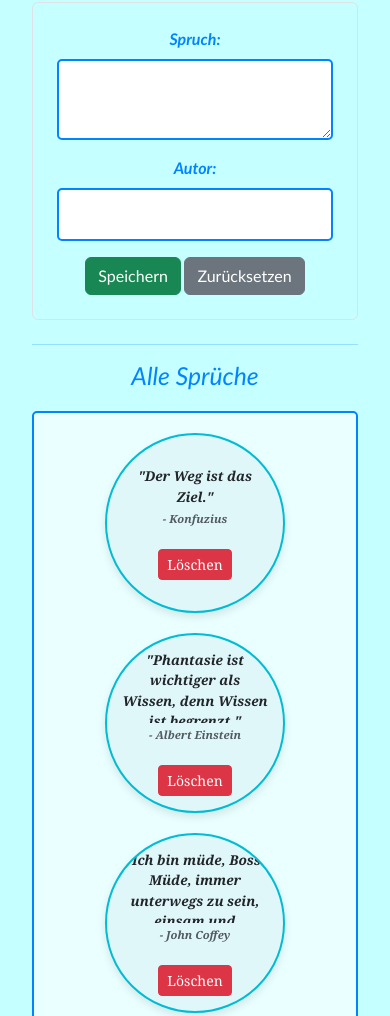
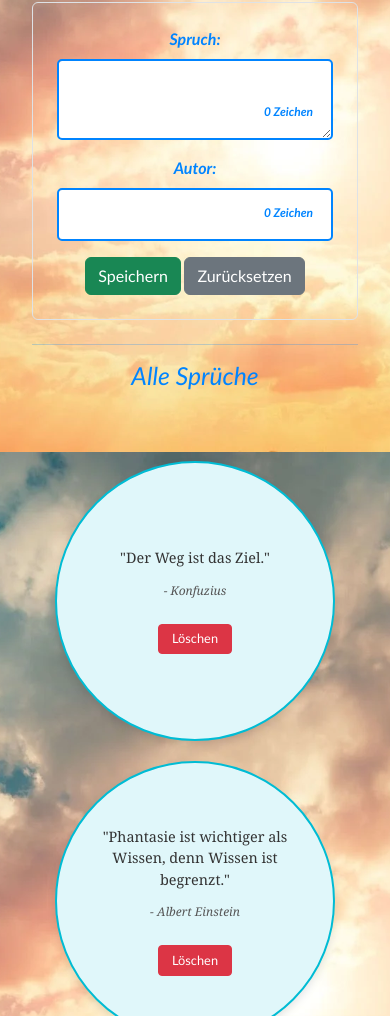
Before and after one commit to Benjamin-Kurth/web-app-homework, a plain HTML site: page index.html in a window 390 px wide. Shown: the part 392-1408 px from the top of the page. Drawn offline with nearby package versions, Linux system fonts and the light colour scheme.

Commit message:
added char counter and background picture, quote-bubbles now are shwon next to eachother/mobile one below another

```diff
--- a/app.js
+++ b/app.js
@@ -1,4 +1,4 @@
-// Schritt // Schritt 1: Elemente aus dem HTML "greifen".
+// Schritt 1: Elemente aus dem HTML "greifen".
 const spruchAnzeige = document.getElementById('spruch-anzeige');
 const randomSpruchBtn = document.getElementById('random-spruch-btn');
 const neuesSpruchForm = document.getElementById('neuer-spruch-form');
@@ -6,52 +6,85 @@ const spruchInput = document.getElementById('spruch-input');
 const autorInput = document.getElementById('autor-input');
 const spruchListe = document.getElementById('spruch-liste');
 
+// Elemente für die Zeichenzähler greifen
+const spruchCharCount = document.getElementById('spruch-char-count');
+const autorCharCount = document.getElementById('autor-char-count');
+
 // Schritt 2: Deine Daten. Füge hier gleich 2-3 deiner eigenen Lieblingssprüche hinzu!
 let sprueche = [
     { text: "Der Weg ist das Ziel.", autor: "Konfuzius" },
     { text: "Phantasie ist wichtiger als Wissen, denn Wissen ist begrenzt.", autor: "Albert Einstein" },
     { text: "Ich bin müde, Boss. Müde, immer unterwegs zu sein, einsam und verlassen. Müde, niemals einen Freund zu haben, der mir sagt, wohin wir gehen, woher wir kommen und warum. Am meisten müde bin ich, Menschen zu sehen, die hässlich zueinander sind. Der Schmerz auf der Welt und das viele Leid, das macht mich sehr müde. Es ist, als wären in meinem Kopf lauter Glasscherben.", autor: "John Coffey" },
     { text: "Was dich nicht herausfordert, verändert dich auch nicht.", autor: "Fred Devito" },
-    { text: "Du kannst deine Augen schließen, wenn du etwas nicht sehen willst, aber du kannst nicht dein Herz verschließen, wenn du etwas nicht fühlen willst.", autor: "Johnny Depp" }
+    { text: "Du kannst deine Augen schließen, wenn du etwas nicht sehen willst, aber du kannst nicht dein Herz verschließen, wenn du etwas nicht fühlen willst.", autor: "Johnny Depp" },
+    { text: "Das Leben ist wie Fahrrad fahren. Um die Balance zu halten, musst du in Bewegung bleiben.", autor: "Albert Einstein" },
+    { text: "Sei du selbst die Veränderung, die du dir wünschst für diese Welt.", autor: "Mahatma Gandhi" }
 ];
 
-// Schritt 3: Eine Funktion, die deine Sprüche-Liste im HTML anzeigt (mit Bubble-Struktur).
+// Funktion zum Anpassen der Schriftgröße langer Sprüche
+function adjustFontSizeForLongQuotes() {
+    const spruchTexte = document.querySelectorAll('.spruch-bubble .spruch-text');
+    const MAX_CHARS_SMALL_FONT = 150;
+    const MAX_CHARS_TINY_FONT = 250;
+
+    spruchTexte.forEach(pElement => {
+        const textLength = pElement.textContent.length;
+        pElement.classList.remove('small-font', 'tiny-font');
+
+        if (textLength > MAX_CHARS_TINY_FONT) {
+            pElement.classList.add('tiny-font');
+        } else if (textLength > MAX_CHARS_SMALL_FONT) {
+            pElement.classList.add('small-font');
+        }
+    });
+}
+
+// Funktion zum Erzeugen und Anzeigen der Sprüche in einer kreisförmigen Anordnung
 function renderSprueche() {
-    spruchListe.innerHTML = ''; // Leere die Liste, bevor sie neu befüllt wird
+    spruchListe.innerHTML = '';
+
+    const kreisContainer = document.createElement('div');
+    kreisContainer.id = 'kreis-container';
+    spruchListe.appendChild(kreisContainer);
 
     sprueche.forEach((spruch, index) => {
-        const li = document.createElement('li');
-        // 'list-group-item' bleibt, aber wir entfernen Flexbox-Klassen vom li,
-        // da die Bubble-Struktur das interne Layout übernimmt.
-        li.className = 'list-group-item';
+        const spruchElement = document.createElement('div');
+        spruchElement.className = 'spruch-bubble';
+        spruchElement.dataset.index = index;
 
-        // Hier ist die neue Struktur für die Bubble/den Kreis
-        li.innerHTML = `
-            <div class="spruch-bubble">
-                <p class="mb-1 spruch-text">"${spruch.text}"</p>
-                <small class="text-muted fst-italic spruch-autor">- ${spruch.autor}</small>
-                <button type="button" class="btn btn-danger btn-sm mt-2 loeschen-button" data-index="${index}">Löschen</button>
-            </div>
+        spruchElement.innerHTML = `
+            <p class="spruch-text">"${spruch.text}"</p>
+            <small class="spruch-autor">- ${spruch.autor}</small>
+            <button type="button" class="btn btn-danger btn-sm mt-2 loeschen-button">Löschen</button>
         `;
-        // data-index wird weiterhin auf dem Button gesetzt, um ihn direkt zu identifizieren.
-        // Die Löschlogik im Event-Listener nutzt diesen Index nun wieder direkt.
 
-        spruchListe.appendChild(li); // Füge das fertige Listenelement zur ul-Liste hinzu
+        kreisContainer.appendChild(spruchElement);
     });
+
+    adjustFontSizeForLongQuotes();
+}
+
+
+// NEU: Funktion zur Aktualisierung des Zeichenzählers
+function updateCharCount(inputElement, countElement) {
+    const count = inputElement.value.length;
+    countElement.textContent = `${count} Zeichen`;
 }
 
 // Schritt 4: Auf das Absenden des Formulars reagieren.
 neuesSpruchForm.addEventListener('submit', function (event) {
-    event.preventDefault(); // Verhindert das Neuladen der Seite
-    const neuerSpruchText = spruchInput.value.trim(); // .trim() entfernt Leerzeichen
+    event.preventDefault();
+    const neuerSpruchText = spruchInput.value.trim();
     const neuerAutorText = autorInput.value.trim();
 
-    // Grundlegende Validierung der Eingabefelder
     if (neuerSpruchText && neuerAutorText) {
         const neuerSpruch = { text: neuerSpruchText, autor: neuerAutorText };
-        sprueche.push(neuerSpruch); // Füge den neuen Spruch zum Array hinzu
-        renderSprueche(); // Liste neu rendern, um den neuen Spruch anzuzeigen
-        neuesSpruchForm.reset(); // Formularfelder zurücksetzen
+        sprueche.push(neuerSpruch);
+        renderSprueche();
+        neuesSpruchForm.reset();
+        // Zähler nach dem Absenden zurücksetzen
+        updateCharCount(spruchInput, spruchCharCount);
+        updateCharCount(autorInput, autorCharCount);
     } else {
         alert('Bitte gib sowohl einen Spruch als auch einen Autor ein.');
     }
@@ -59,10 +92,9 @@ neuesSpruchForm.addEventListener('submit', function (event) {
 
 // Schritt 5: Auf den Klick des "Zufalls-Button" reagieren.
 randomSpruchBtn.addEventListener('click', function () {
-    // Überprüfe, ob überhaupt Sprüche vorhanden sind
     if (sprueche.length === 0) {
         spruchAnzeige.innerHTML = '<p>Keine Sprüche vorhanden. Füge welche hinzu!</p>';
-        return; // Beende die Funktion, wenn das Array leer ist
+        return;
     }
     const zufallsIndex = Math.floor(Math.random() * sprueche.length);
     const zufallsSpruch = sprueche[zufallsIndex];
@@ -74,24 +106,34 @@ randomSpruchBtn.addEventListener('click', function () {
 
 // Schritt 6: Event-Listener für die Löschfunktion (mit Event Delegation).
 spruchListe.addEventListener('click', function (event) {
-    // Überprüfe, ob das geklickte Element den 'loeschen-button' Klasse hat
     if (event.target.classList.contains('loeschen-button')) {
         const button = event.target;
-        // Lese den gespeicherten Index aus dem data-index Attribut des Buttons aus
-        const indexZumLoeschen = parseInt(button.dataset.index);
+        const spruchBubbleElement = button.closest('.spruch-bubble');
+        if (spruchBubbleElement) {
+            const indexZumLoeschen = parseInt(spruchBubbleElement.dataset.index);
 
-        // Sicherheitsprüfung: Ist der Index gültig und im Bereich des Arrays?
-        if (!isNaN(indexZumLoeschen) && indexZumLoeschen >= 0 && indexZumLoeschen < sprueche.length) {
-            const geloeschterSpruch = sprueche.splice(indexZumLoeschen, 1)[0];
-            console.log(`Gelöschter Spruch: "${geloeschterSpruch.text}" von ${geloeschterSpruch.autor}`);
-
-            // Render die Liste neu, um den gelöschten Spruch zu entfernen und Indizes zu aktualisieren
-            renderSprueche();
+            if (!isNaN(indexZumLoeschen) && indexZumLoeschen >= 0 && indexZumLoeschen < sprueche.length) {
+                const geloeschterSpruch = sprueche.splice(indexZumLoeschen, 1)[0];
+                console.log(`Gelöschter Spruch: "${geloeschterSpruch.text}" von ${geloeschterSpruch.autor}`);
+                renderSprueche();
+            }
         }
     }
 });
 
+// Event-Listener für Eingabefelder, um Zähler bei jeder Eingabe zu aktualisieren
+spruchInput.addEventListener('input', () => {
+    updateCharCount(spruchInput, spruchCharCount);
+});
+
+autorInput.addEventListener('input', () => {
+    updateCharCount(autorInput, autorCharCount);
+});
+
 // Schritt 7: Die Sprüche-Liste initial rendern.
-// Dieser Event-Listener stellt sicher, dass die renderSprueche-Funktion erst ausgeführt wird,
-// wenn das gesamte HTML-Dokument geladen und parsiert wurde.
-document.addEventListener('DOMContentLoaded', renderSprueche);
+document.addEventListener('DOMContentLoaded', () => {
+    renderSprueche();
+    // Initialer Aufruf der Zähler, falls Felder schon vorbefüllt sind
+    updateCharCount(spruchInput, spruchCharCount);
+    updateCharCount(autorInput, autorCharCount);
+});
--- a/index.html
+++ b/index.html
@@ -23,13 +23,15 @@
 
     <h2>Neuen Spruch hinzufügen</h2>
     <form id="neuer-spruch-form" class="mb-4 p-4 border rounded">
-        <div class="mb-3">
+        <div class="mb-3 input-with-counter">
             <label for="spruch-input" class="form-label">Spruch:</label>
             <textarea id="spruch-input" class="form-control" required></textarea>
+            <small id="spruch-char-count" class="char-counter">0 Zeichen</small>
         </div>
-        <div class="mb-3">
+        <div class="mb-3 input-with-counter">
             <label for="autor-input" class="form-label">Autor:</label>
             <input type="text" id="autor-input" class="form-control" required>
+            <small id="autor-char-count" class="char-counter">0 Zeichen</small>
         </div>
         <button type="submit" class="btn btn-success">Speichern</button>
         <button type="reset" class="btn btn-secondary">Zurücksetzen</button>
--- a/style.css
+++ b/style.css
@@ -1,4 +1,9 @@
 body {
+    background-image: url("images/himmel.webp");
+    background-size: cover;
+    background-repeat: no-repeat;
+    background-position: center;
+    background-attachment: fixed;
     background-color: rgb(197, 255, 255);
     font-family: 'Gill Sans', 'Gill Sans MT', Calibri, 'Trebuchet MS', sans-serif;
     color: rgb(0, 132, 255);
@@ -7,6 +12,10 @@ body {
     text-align: center;
     padding: 20px;
     font-style: italic;
+    min-height: 100vh;
+    display: flex;
+    flex-direction: column;
+    align-items: center;
 }
 
 h1 {
@@ -42,6 +51,10 @@ h1 {
     padding: 20px;
     border-radius: 10px;
 }
+.input-with-counter {
+    position: relative;
+    width: 100%;
+}
 
 #spruch-input,
 #autor-input {
@@ -61,61 +74,101 @@ h1 {
     outline: none;
 }
 
+.char-counter {
+    position: absolute;
+    bottom: 20px;
+    right: 15px;
+    font-size: 0.75rem;
+    color: rgb(0, 132, 255);
+    pointer-events: none;
+    background-color: #ffffff;
+    padding: 2px 5px;
+    border-radius: 3px;
+    line-height: 1;
+}
+
 #spruch-liste {
-    font-family: Cambria, Cochin, Georgia, Times, 'Times New Roman', serif;
-    font-size: 1.2rem;
-    margin-top: 20px;
-    padding: 10px;
-    border: 2px solid rgb(0, 132, 255);
-    border-radius: 5px;
-    background-color: rgba(255, 255, 255, 0.64);
-    color: rgb(0, 0, 0);
-    list-style-type: none;
+    border: none;
+    background-color: transparent;
+    padding: 0;
+    margin-top: 50px;
+    position: relative;
+    width: 100%;
+    min-height: 400px;
+    display: flex;
+    justify-content: center;
+    align-items: center;
+}
+
+#kreis-container {
+    display: flex;
+    flex-wrap: wrap;
+    justify-content: center;
+    align-items: center;
+    gap: 20px;
+    padding: 20px;
+    max-width: 1200px;
+    margin: 0 auto;
 }
 
 .spruch-bubble {
     background-color: #e0f7fa;
     border: 2px solid #00bcd4;
     border-radius: 50%;
-    width: 250px;
-    height: 250px;
+    width: 350px;
+    height: 350px;
     display: flex;
     flex-direction: column;
     justify-content: center;
     align-items: center;
     text-align: center;
-    padding: 15px;
-    margin: 10px auto;
+    padding: 30px;
     box-shadow: 0 4px 8px rgba(0, 0, 0, 0.1);
-    transition: transform 0.2s ease-in-out;
+    transition: transform 0.2s ease-in-out, box-shadow 0.2s ease-in-out;
+    cursor: pointer;
     overflow: hidden;
 }
 
 .spruch-bubble:hover {
-    transform: translateY(-5px);
+    transform: scale(1.02);
+    box-shadow: 0 6px 12px rgba(0, 0, 0, 0.15);
 }
 
 .spruch-bubble .spruch-text {
-    font-size: 0.95rem;
-    margin-bottom: 0.5rem;
-    max-height: 70%;
+    font-family: Cambria, Cochin, Georgia, Times, 'Times New Roman', serif;
+    font-size: 1.05rem;
+    margin-bottom: 0.8rem;
+    max-height: 85%;
     overflow: hidden;
     text-overflow: ellipsis;
-    display: -webkit-box;
-    -webkit-line-clamp: 4;
-    line-clamp: 4;
-    -webkit-box-orient: vertical;
+    display: block;
+    white-space: normal;
+    color: #333;
+    font-weight: normal;
+    font-style: normal;
+}
+
+.spruch-bubble .spruch-text.small-font {
+    font-size: 0.9rem;
+}
+
+.spruch-bubble .spruch-text.tiny-font {
+    font-size: 0.75rem;
 }
 
 .spruch-bubble .spruch-autor {
+    font-family: Cambria, Cochin, Georgia, Times, 'Times New Roman', serif;
     font-size: 0.8rem;
-    margin-bottom: 0.8rem;
+    margin-bottom: 1rem;
+    color: #555;
+    font-style: italic;
+    font-weight: normal;
 }
 
-.list-group-item {
-    padding: 0;
-    border: none;
-    background-color: transparent;
+.spruch-bubble .loeschen-button {
+    font-size: 0.8rem;
+    padding: 0.3rem 0.8rem;
+    margin-top: 0.8rem;
 }
 
 @media (max-width: 768px) {
@@ -132,16 +185,21 @@ h1 {
         font-size: 1.2rem;
     }
     .spruch-bubble {
-        width: 180px;
-        height: 180px;
+        width: 280px;
+        height: 280px;
+        font-size: 0.9rem;
+        padding: 20px;
+    }
+    .spruch-bubble .spruch-text {
         font-size: 0.9rem;
     }
-    .spruch-bubble .spruch-text {
-        font-size: 0.85rem;
-        -webkit-line-clamp: 5;
-        line-clamp: 5;
+    .spruch-bubble .spruch-text.small-font {
+        font-size: 0.8rem;
+    }
+    .spruch-bubble .spruch-text.tiny-font {
+        font-size: 0.7rem;
     }
     .spruch-bubble .spruch-autor {
-        font-size: 0.7rem;
+        font-size: 0.75rem;
     }
 }
```
Also changed, not shown: images/himmel.webp (added), images/images.jpg (added).
